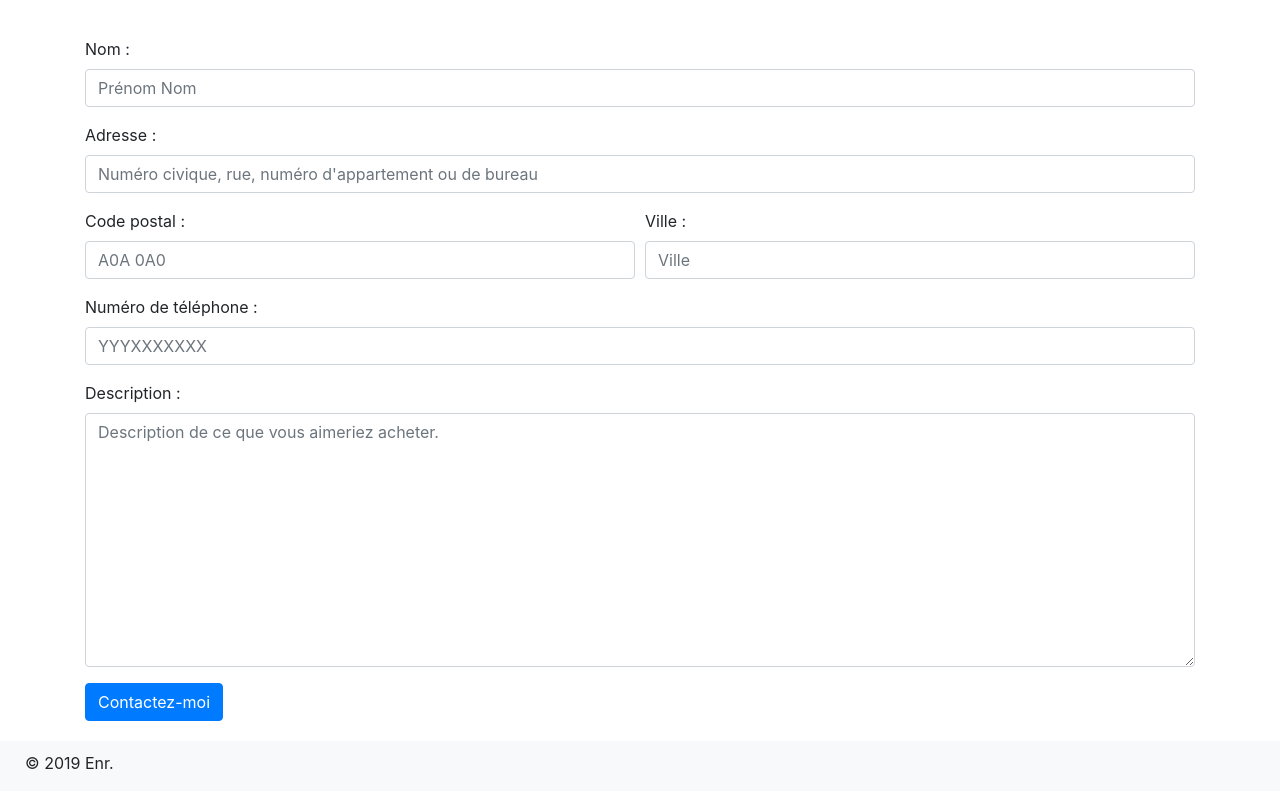
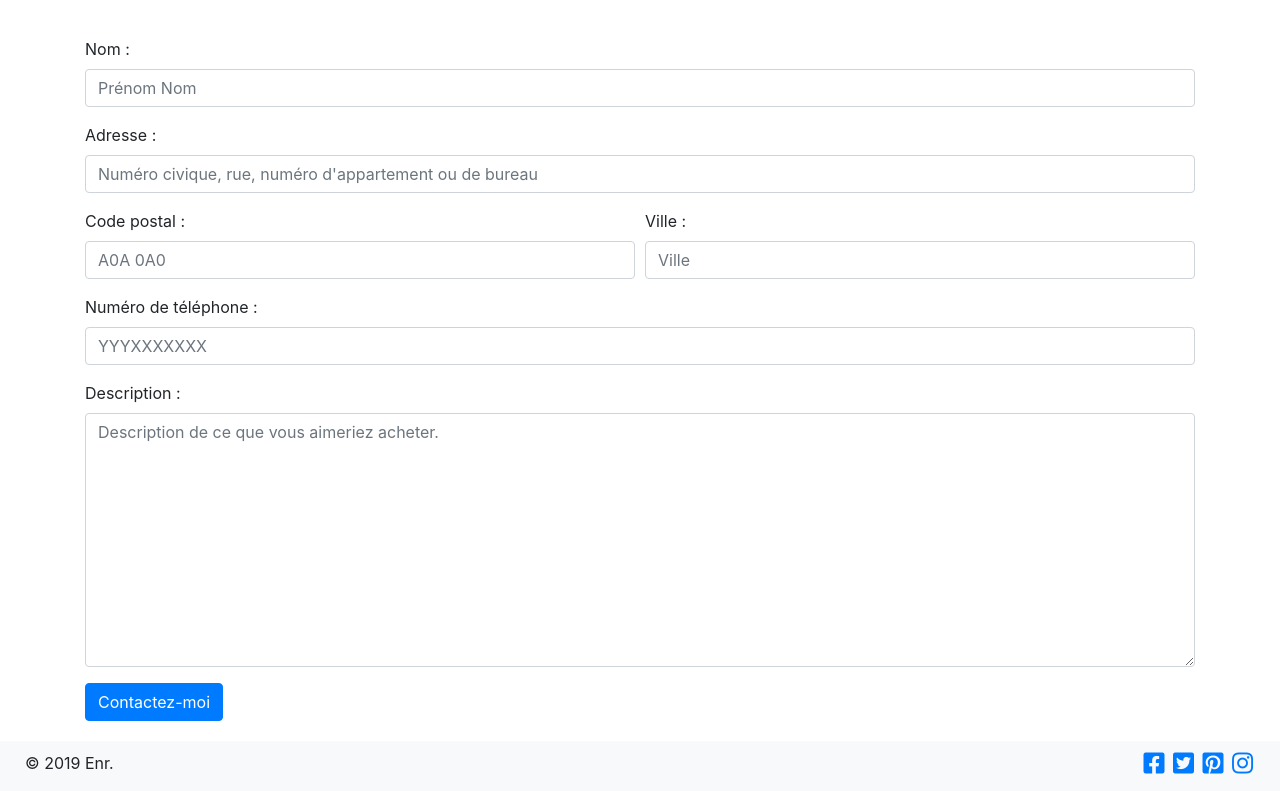
Before and after one commit to synyyz/Projet2, a plain HTML site: page index.html in a window 1280 px wide. Shown: the part 597-1388 px from the top of the page. Drawn offline with nearby package versions, Linux system fonts and the light colour scheme; no server answers.

Commit message:
Add Font Awesome icons

```diff
--- a/css/styles.css
+++ b/css/styles.css
@@ -115,6 +115,12 @@ footer {
 	position: relative;
 }
 
-footer p {
+footer p,
+#social-icn {
 	margin: 10px;
 }
+
+#social-icn i {
+	font-size: 1.5em;
+	margin: 0 2px;
+}
--- a/index.html
+++ b/index.html
@@ -8,6 +8,7 @@
     <!-- Bootstrap CSS -->
     <link rel="stylesheet" href="https://stackpath.bootstrapcdn.com/bootstrap/4.3.1/css/bootstrap.min.css" integrity="sha384-ggOyR0iXCbMQv3Xipma34MD+dH/1fQ784/j6cY/iJTQUOhcWr7x9JvoRxT2MZw1T" crossorigin="anonymous">
     <!-- CSS -->
+    <link rel="stylesheet" href="https://use.fontawesome.com/releases/v5.8.1/css/all.css" integrity="sha384-50oBUHEmvpQ+1lW4y57PTFmhCaXp0ML5d60M1M7uH2+nqUivzIebhndOJK28anvf" crossorigin="anonymous">
     <link rel="stylesheet" href="css/styles.css">
 </head>
 <body>
@@ -81,7 +82,13 @@
     </main>
     <footer class="container-fluid text-center text-md-left bg-light">
         <div class="row">
-            <p class="col-md-6">&copy; 2019 <span></span> Enr.</p>
+            <p class="col-auto mr-auto">&copy; 2019 <span></span> Enr.</p>
+            <div id="social-icn" class="col-auto">
+                <a href="#"><i class="fab fa-facebook-square"></i></a>
+                <a href="#"><i class="fab fa-twitter-square"></i></a>
+                <a href="#"><i class="fab fa-pinterest-square"></i></a>
+                <a href="#"><i class="fab fa-instagram"></i></a>
+            </div>
         </div>
     </footer>
     <!-- JavaScript libraries -->
```
